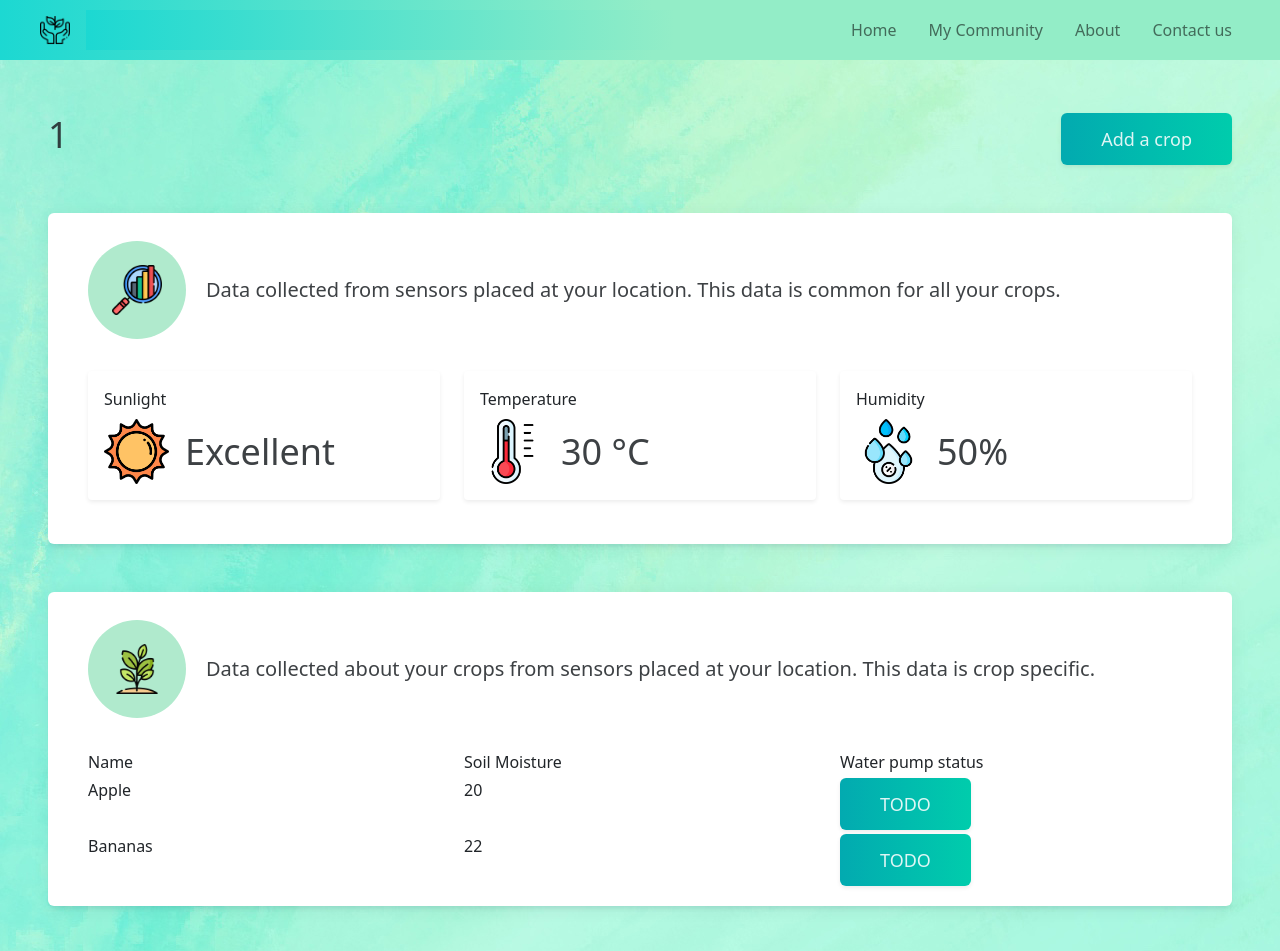
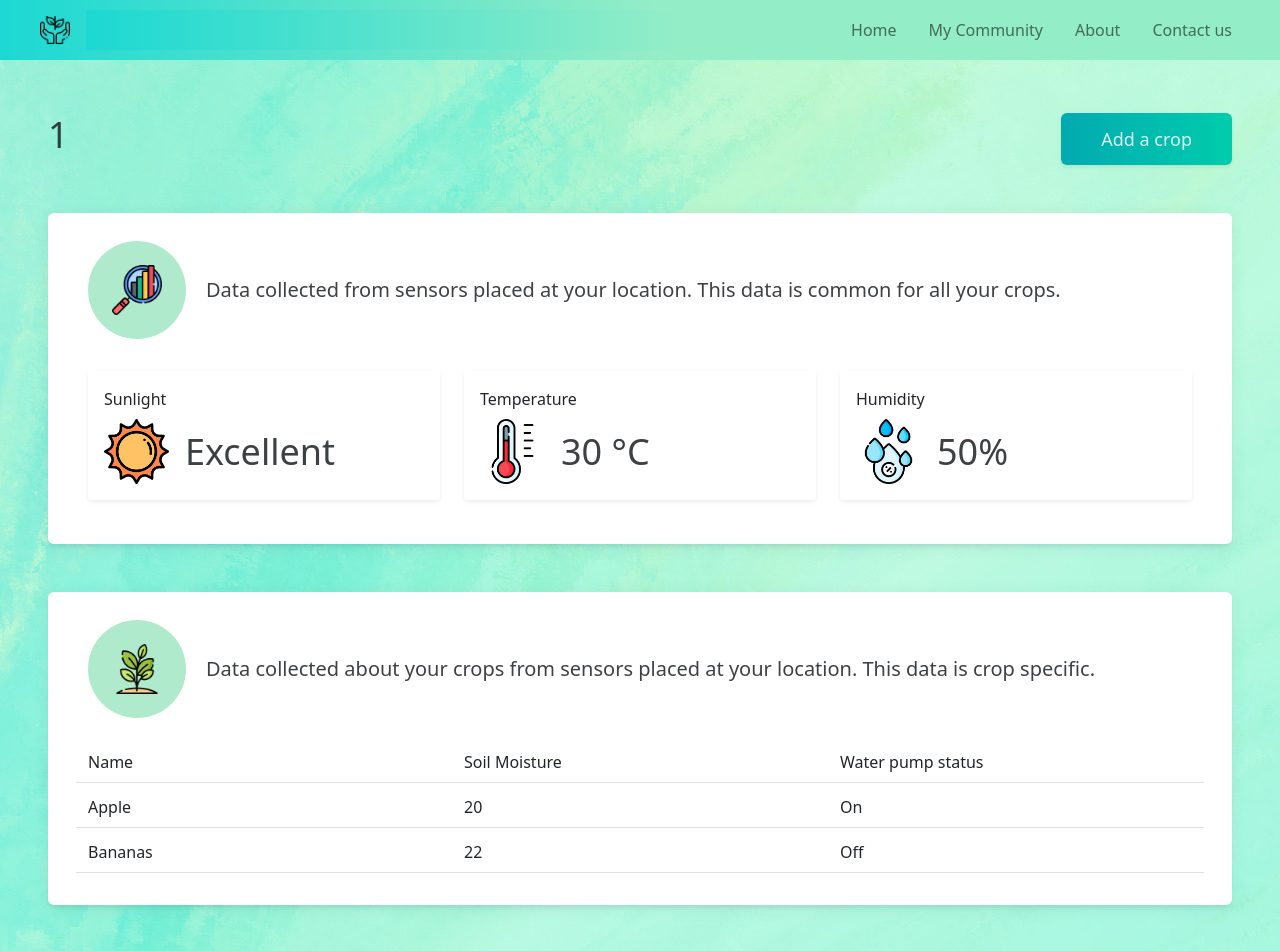
Before and after one commit to snigdha920/community-garden, a Next.js app in the folder app/: page /my-community/1/dashboard in a window 1280 px wide. Shown: the top 951 px of the page. Built offline with nearby package versions, Linux system fonts and the light colour scheme.

Commit message:
add table

```diff
--- a/app/components/layout/DashboardLayout.tsx
+++ b/app/components/layout/DashboardLayout.tsx
@@ -1,7 +1,6 @@
 /* eslint-disable @next/next/no-img-element */
 import React from 'react';
 import { Col } from 'react-bootstrap';
-import { ButtonElement } from '../elements/ButtonElement';
 import { CardElement } from '../elements/CardElement';
 import { TextIcon } from '../TextIcon';
 import { BoxLayout } from './BoxLayout';
@@ -25,16 +24,18 @@ export const DashboardLayout: React.FC<DashBoardLayoutProps> = ({ place }) => {
   ];
 
   const cropDataTableHeaders = ['Name', 'Soil Moisture', 'Water pump status'];
-  const cropData: Array<{ name: string; soilMoisture: string; waterPumpStatus: React.ReactElement }> = [
+  const cropData: Array<{ name: string; soilMoisture: string; waterPumpStatus: string }> = [
     {
       name: 'Apple',
       soilMoisture: '20',
-      waterPumpStatus: <ButtonElement>TODO</ButtonElement>,
+      // waterPumpStatus: <ButtonElement>TODO</ButtonElement>,
+      waterPumpStatus: 'On',
     },
     {
       name: 'Bananas',
       soilMoisture: '22',
-      waterPumpStatus: <ButtonElement>TODO</ButtonElement>,
+      // waterPumpStatus: <ButtonElement>TODO</ButtonElement>,
+      waterPumpStatus: 'Off',
     },
   ];
 
@@ -77,22 +78,21 @@ export const DashboardLayout: React.FC<DashBoardLayoutProps> = ({ place }) => {
           </div>
 
           <GridLayout className="mt-4">
-            {cropDataTableHeaders.map((header, index) => {
-              return (
-                <>
-                  <Col key={index}>{header}</Col>
-                </>
-              );
-            })}
+            <>
+              {cropDataTableHeaders.map((header, index) => {
+                return <div key={index}>{header}</div>;
+              })}
+            </>
+            <div className="h-1 w-100 border-top my-2"></div>
           </GridLayout>
-          <div className="h-1 w-100 border-t"></div>
+
           {cropData.map((data, index) => {
             return (
-              <GridLayout className="mt-1" key={index}>
+              <GridLayout className="my-1" key={index}>
                 <Col>{data.name as string}</Col>
                 <Col>{data.soilMoisture as string}</Col>
                 <Col>{data.waterPumpStatus}</Col>
-                <div className="h-1 w-100 border-t"></div>
+                <div className="h-1 w-100 border-top my-2"></div>
               </GridLayout>
             );
           })}
--- a/app/components/layout/GridLayout.tsx
+++ b/app/components/layout/GridLayout.tsx
@@ -1,7 +1,7 @@
 import React from 'react';
 
 interface GridLayoutProps {
-  children?: React.ReactElement[];
+  children?: React.ReactElement[] | Element[];
   className?: string;
   columns?: 1 | 2 | 3 | 4 | 5 | 6;
 }
--- a/app/pages/my-community/[community]/dashboard.tsx
+++ b/app/pages/my-community/[community]/dashboard.tsx
@@ -1,10 +1,10 @@
 import { NextPage } from 'next';
 import { useRouter } from 'next/dist/client/router';
 import React from 'react';
+import { AddCommunityForm } from '../../../components/forms/AddCommunityForm';
 import { AppLayout } from '../../../components/layout/AppLayout';
 import { ContentLayout } from '../../../components/layout/ContentLayout';
 import { DashboardLayout } from '../../../components/layout/DashboardLayout';
-import { TextIcon } from '../../../components/TextIcon';
 
 const Places: NextPage = () => {
   const places = ['Pomona', 'Yorba Linda', 'Chino Hills'];
@@ -13,12 +13,7 @@ const Places: NextPage = () => {
   return (
     <AppLayout>
       <>
-        <ContentLayout
-          title={community}
-          form={<div>Dummy form contents</div>}
-          variant='hideContainer'
-          buttonLabel="Add a crop"
-        >
+        <ContentLayout title={community} form={<AddCommunityForm />} variant="hideContainer" buttonLabel="Add a crop">
           <div>
             <DashboardLayout place={community}></DashboardLayout>
           </div>
```
